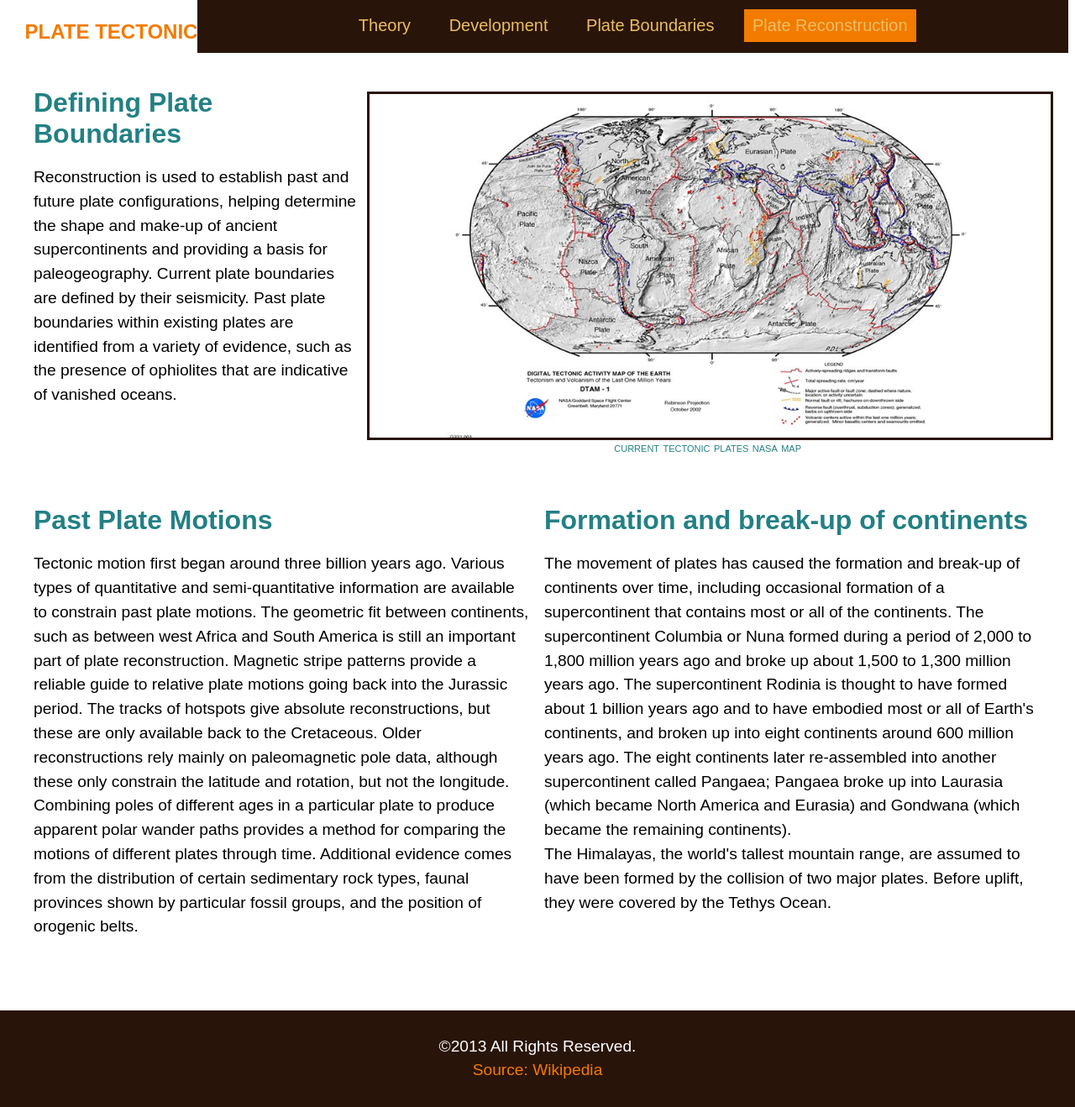
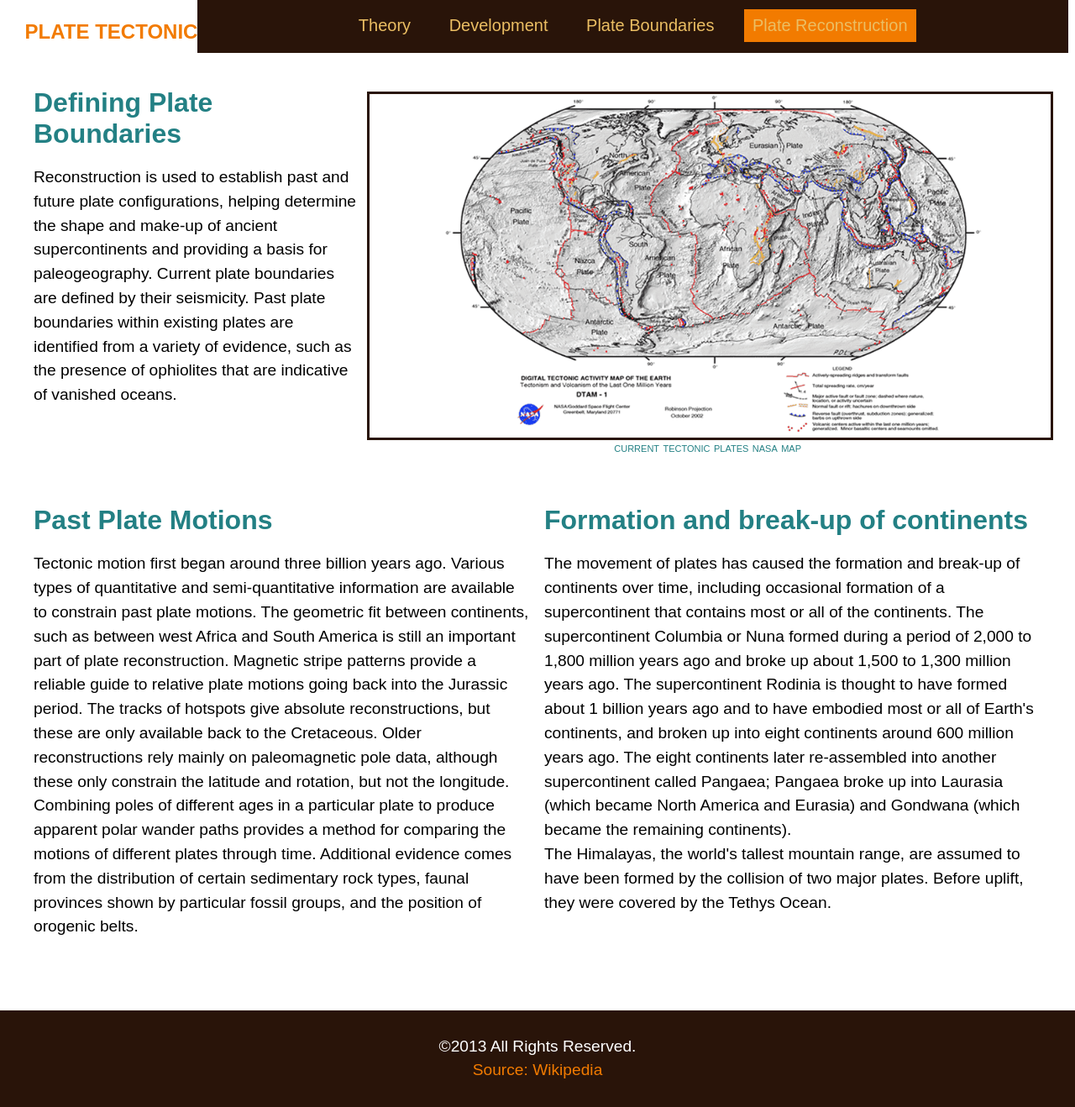
Before and after one commit to jesusmonsalve/large-data-website, a Jekyll site: the page built from plate-reconstruction.html, in a window 1280 px wide. Shown: the whole page at 84% size. Built offline with Jekyll 4.4.1, drawn with Linux system fonts in a browser that asks for light colours; Markdown is read by kramdown in place of the engine named in the settings.

Commit message:
Final images optimized

```diff
--- a/development.html
+++ b/development.html
@@ -13,7 +13,7 @@ layout: default
 
 	<div class="unit unit-s-1 unit-m-1 unit-l-1-2 img-spacer">
 		<figure>
-			<img src="img/tectonic_plates_boundaries.png" class="flex-img img-border" alt="Detailed map showing the tectonic plates with their movement vectors">
+			<img src="img/current-tectonic-plates-nasamap.jpg" class="flex-img img-border" alt="Detailed map showing the tectonic plates with their movement vectors">
 			<figcaption>plate tectonic's movement.</figcaption>
 		</figure>
 
--- a/plate-boundaries.html
+++ b/plate-boundaries.html
@@ -35,7 +35,7 @@ layout: default
 
 	<div class="unit unit-s-1 unit-m-1 unit-l-1 img-spacer">
 		<figure>
-			<img src="img/tectonic_plates_boundaries.jpg" class="flex-img img-border" alt="Photo of plate boundaries">
+			<img src="img/tectonic_plates_boundaries.png" class="flex-img img-border" alt="Photo of plate boundaries">
 			<figcaption> map of tectonic plate boundaries</figcaption>
 		</figure>
 	</div>
--- a/plate-reconstruction.html
+++ b/plate-reconstruction.html
@@ -12,7 +12,7 @@ layout: default
 
 	<div class="unit unit-s-1 unit-m-1 unit-l-2-3 img-spacer">
 			<figure>
-				<img src="img/current-tectonic-plates-nasamap.jpg" class="flex-img img-border" alt="Photo of current tectonic plates">
+				<img src="img/current-tectonic-plates-nasamap.png" class="flex-img img-border" alt="Photo of current tectonic plates">
 				<figcaption>current tectonic plates nasa map</figcaption>
 			</figure>
 
```
Also changed, not shown: img/current-tectonic-plates-nasamap.jpg (deleted), img/current-tectonic-plates-nasamap.png (added), img/facebook-metadata.jpg, img/twitter-metadata.jpg.
